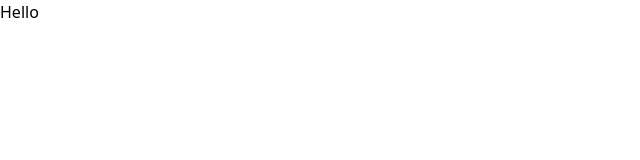
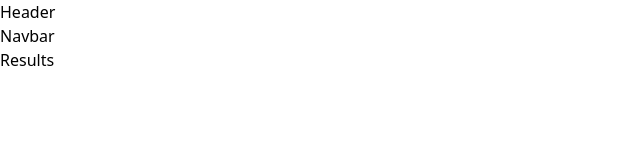
Before and after one commit to swethav08711/movie-app-v1, a Next.js app: page / in a window 1280 px wide. Shown: the top 160 px of the page, without its empty margins (0-640 px from the left). Built offline with nearby package versions, Linux system fonts and the light colour scheme.

Commit message:
create components and finish the template

```diff
--- /dev/null
+++ b/components/Header.js
@@ -0,0 +1,6 @@
+
+export default function Header() {
+  return (
+    <div>Header</div>
+  )
+}
--- /dev/null
+++ b/components/Navbar.js
@@ -0,0 +1,6 @@
+
+export default function Navbar() {
+  return (
+    <div>Navbar</div>
+  )
+}
--- /dev/null
+++ b/components/Results.js
@@ -0,0 +1,7 @@
+import React from 'react'
+
+export default function Results() {
+  return (
+    <div>Results</div>
+  )
+}
--- a/pages/index.js
+++ b/pages/index.js
@@ -1,6 +1,9 @@
 import Head from 'next/head'
 import Image from 'next/image'
 import { Inter } from '@next/font/google'
+import Header from '@/components/Header'
+import Navbar from '@/components/Navbar'
+import Results from '@/components/Results'
 
 const inter = Inter({ subsets: ['latin'] })
 
@@ -13,7 +16,12 @@ export default function Home() {
         <meta name="viewport" content="width=device-width, initial-scale=1" />
         <link rel="icon" href="/favicon.ico" />
       </Head>
-     <h1>Hello</h1>
+      {/* Header */}
+      <Header/>
+      {/* Navbar */}
+      <Navbar/>
+      {/* Results */}
+      <Results/>
     </>
   )
 }
```
